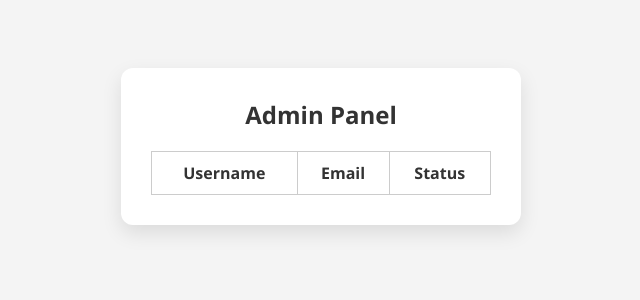
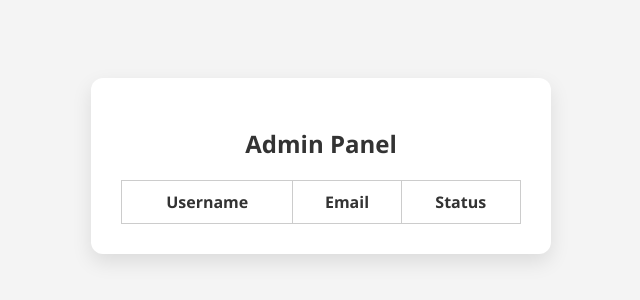
Before and after one commit to N2RSolaceDev/hostnet2, a website: page public/admin.html in a window 1280 px wide. Shown: the part 254-554 px from the top of the page, without its empty margins (319-959 px from the left). Drawn offline with Linux system fonts and the light colour scheme; no server answers.

Commit message:
Update admin.html

```diff
--- a/public/admin.html
+++ b/public/admin.html
@@ -4,12 +4,49 @@
   <meta charset="UTF-8" />
   <meta name="viewport" content="width=device-width, initial-scale=1.0"/>
   <title>Admin Panel - Hostnet</title>
-  <link rel="stylesheet" href="style.css" />
+  <style>
+    body {
+      font-family: 'Segoe UI', Tahoma, Geneva, Verdana, sans-serif;
+      background-color: #f4f4f4;
+      color: #333;
+      display: flex;
+      justify-content: center;
+      align-items: center;
+      height: 100vh;
+      margin: 0;
+      padding: 20px;
+    }
+
+    .container {
+      background: white;
+      padding: 30px;
+      border-radius: 12px;
+      text-align: center;
+      max-width: 400px;
+      width: 100%;
+      box-shadow: 0 8px 20px rgba(0,0,0,0.1);
+    }
+
+    table {
+      width: 100%;
+      border-collapse: collapse;
+      margin-top: 20px;
+    }
+
+    th, td {
+      padding: 10px;
+      border: 1px solid #ccc;
+    }
+
+    h2 {
+      margin-bottom: 20px;
+    }
+  </style>
 </head>
 <body>
   <div class="container">
     <h2>Admin Panel</h2>
-    <table id="users-table">
+    <table>
       <thead>
         <tr>
           <th>Username</th>
@@ -17,7 +54,7 @@
           <th>Status</th>
         </tr>
       </thead>
-      <tbody></tbody>
+      <tbody id="users-table-body"></tbody>
     </table>
   </div>
 
@@ -25,7 +62,7 @@
     async function loadUsers() {
       const res = await fetch('/admin/users');
       const users = await res.json();
-      const tbody = document.querySelector('#users-table tbody');
+      const tbody = document.getElementById('users-table-body');
       tbody.innerHTML = '';
       users.forEach(user => {
         const tr = document.createElement('tr');
@@ -38,7 +75,7 @@
       });
     }
 
-    loadUsers();
+    window.onload = loadUsers;
   </script>
 </body>
 </html>
```
